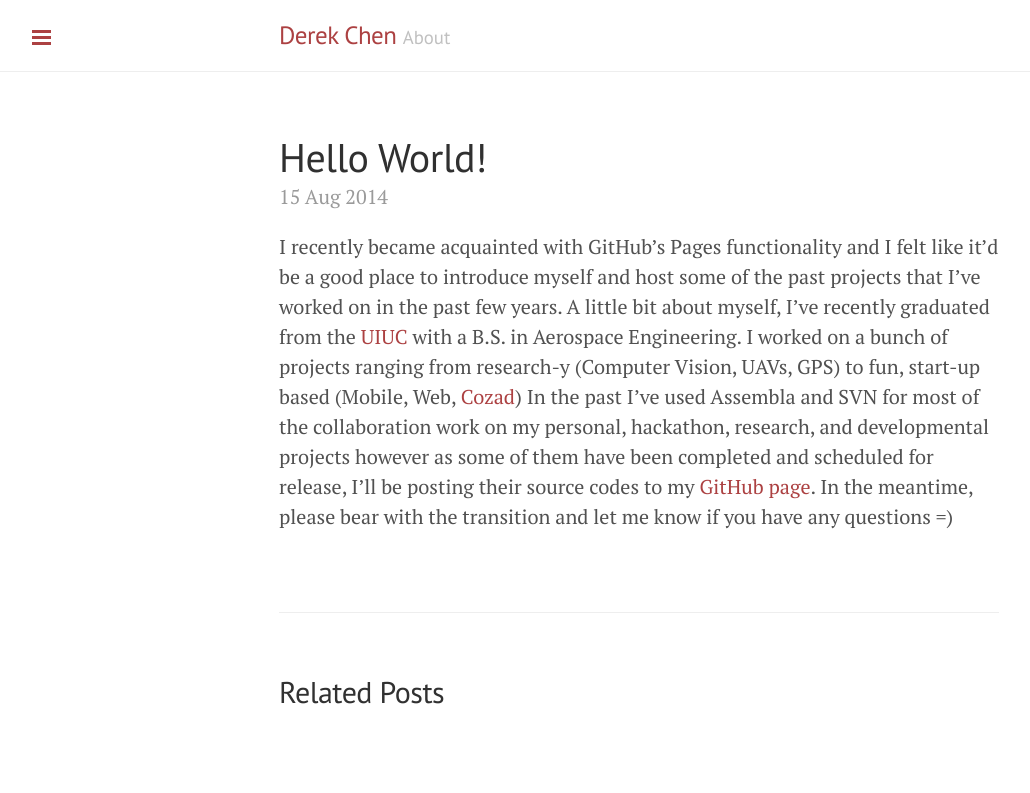
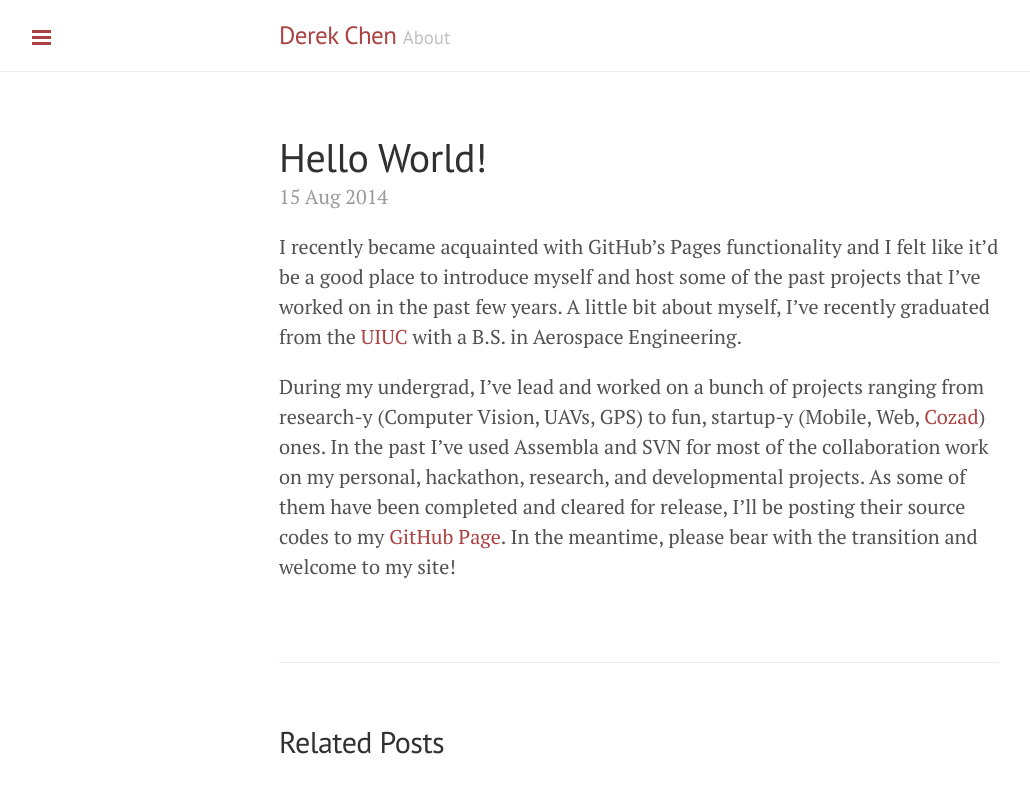
Before and after one commit to derektrc/derektrc.github.io, a Jekyll site: the page built from _posts/2014-08-15-Intro.md, in a window 1280 px wide. Shown: the top 793 px of the page, without its empty margins (1-1031 px from the left). Built offline with Jekyll 4.4.1, drawn with Linux system fonts in a browser that asks for light colours; Markdown is read by kramdown in place of the engine named in the settings.

Commit message:
Update 2014-08-15-Intro.md

```diff
--- a/_posts/2014-08-15-Intro.md
+++ b/_posts/2014-08-15-Intro.md
@@ -3,4 +3,6 @@ layout: post
 title: Hello World!
 ---
 
-I recently became acquainted with GitHub's Pages functionality and I felt like it'd be a good place to introduce myself and host some of the past projects that I've worked on in the past few years. A little bit about myself, I've recently graduated from the [UIUC](https://www.illinois.edu) with a B.S. in Aerospace Engineering. I worked on a bunch of projects ranging from research-y (Computer Vision, UAVs, GPS) to fun, start-up based (Mobile, Web, [Cozad](tec.illinois.edu/cozad)) In the past I've used Assembla and SVN for most of the collaboration work on my personal, hackathon, research, and developmental projects however as some of them have been completed and scheduled for release, I'll be posting their source codes to my [GitHub page](http://www.github.com/derektrc). In the meantime, please bear with the transition and let me know if you have any questions =)
+I recently became acquainted with GitHub's Pages functionality and I felt like it'd be a good place to introduce myself and host some of the past projects that I've worked on in the past few years. A little bit about myself, I've recently graduated from the [UIUC](http://www.illinois.edu) with a B.S. in Aerospace Engineering.
+
+During my undergrad, I've lead and worked on a bunch of projects ranging from research-y (Computer Vision, UAVs, GPS) to fun, startup-y (Mobile, Web, [Cozad](http://tec.illinois.edu/cozad)) ones. In the past I've used Assembla and SVN for most of the collaboration work on my personal, hackathon, research, and developmental projects. As some of them have been completed and cleared for release, I'll be posting their source codes to my [GitHub Page](http://www.github.com/derektrc). In the meantime, please bear with the transition and welcome to my site!
```
